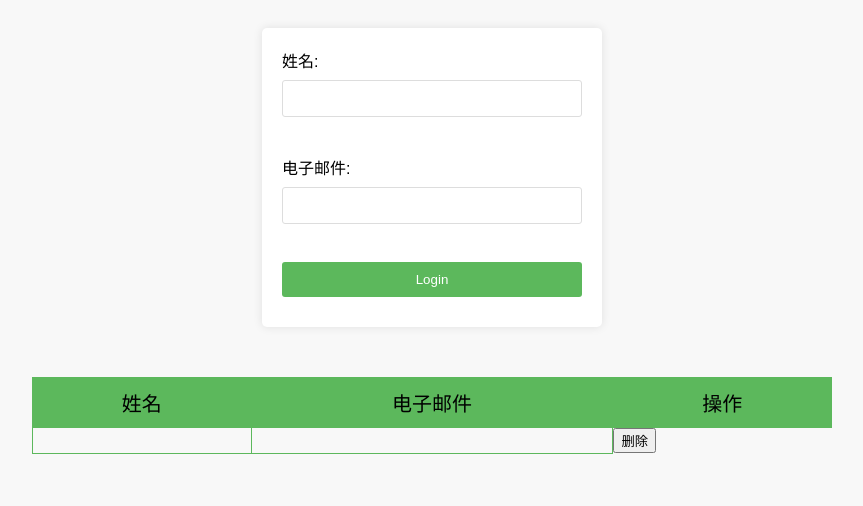
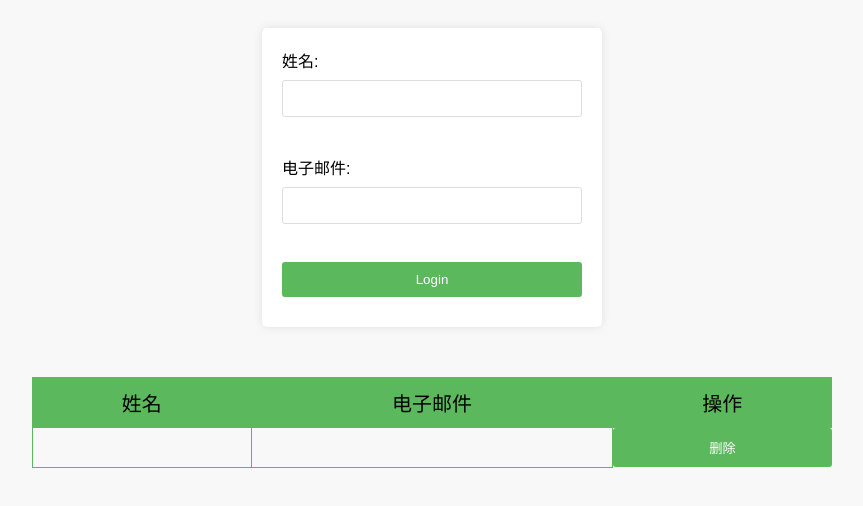
Before and after one commit to sumuen/frontend, a website: page JS/dom/form.html in a window 1280 px wide. Both pictures are taken after a click on the button "Login". Shown: the whole page, without its empty margins (208-1071 px from the left). Drawn offline with Linux system fonts and the light colour scheme.

Commit message:
form.html

```diff
--- a/JS/dom/form.html
+++ b/JS/dom/form.html
@@ -73,13 +73,6 @@
         /* input[type="button"]:last-of-type {
             background-color: #d9534f;
             /* 为最后一个按钮（删除按钮）设置不同的背景颜色 */
-        }
-
-        */ input[type="button"]:hover {
-            opacity: 0.9;
-            /* 当鼠标悬停时改变按钮透明度 */
-        }
-
         table {
             margin: 0 auto;
             width: 800px;
@@ -102,6 +95,17 @@
 
         #space {
             height: 50px;
+        }
+
+        .delete-button {
+            width: 100%;
+            padding: 10px;
+            border: none;
+            background-color: #5cb85c;
+            color: white;
+            cursor: pointer;
+            border-radius: 3px;
+            margin: 0 auto;
         }
     </style>
 </head>
@@ -137,6 +141,8 @@
             // 获取输入框元素
             const nameInput = document.getElementById('name');
             const emailInput = document.getElementById('email');
+            const deleteBtn = document.createElement('button');
+            deleteBtn.className = 'delete-button';
             // 获取输入框的值
             let name = nameInput.value;
             let email = emailInput.value;
@@ -144,7 +150,10 @@
             const row = document.createElement('tr');
             const nameCell = document.createElement('td');
             const emailCell = document.createElement('td');
-            const deleteBtn = document.createElement('button');
+
+            deleteBtn.onclick = function () {
+                tbody.removeChild(row);
+            }
             nameCell.textContent = name;
             emailCell.textContent = email;
             deleteBtn.textContent = '删除';
```
